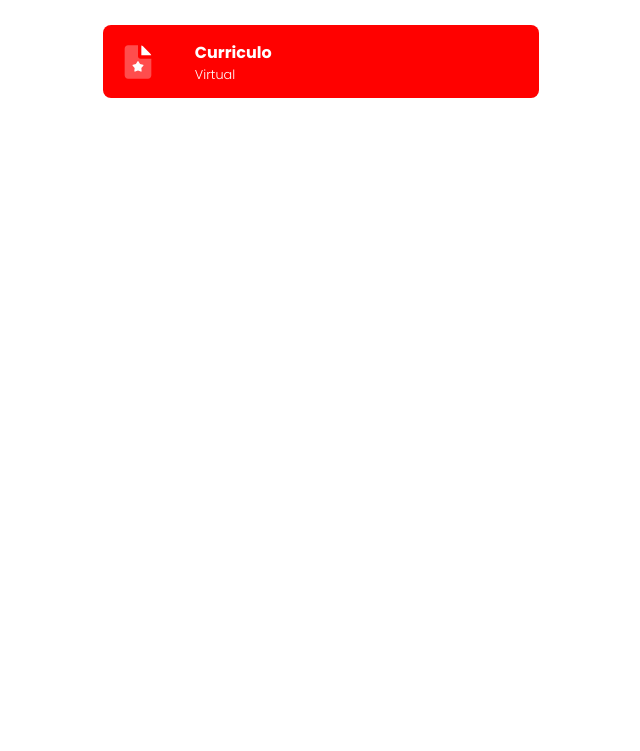
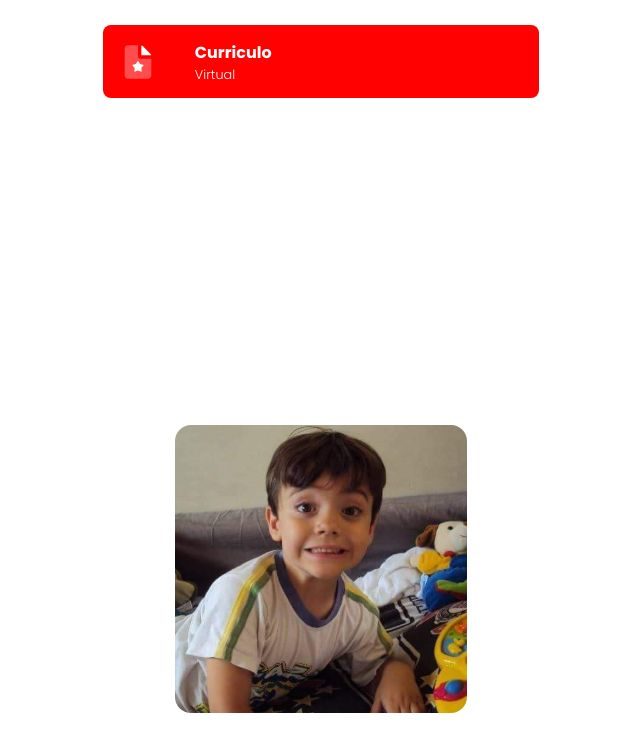
Before and after one commit to YannGabriel/portfolio, a React (Vite) app: page / in a window 1280 px wide. Shown: the part 627-1378 px from the top of the page, without its empty margins (319-959 px from the left). After the commit the page ends 1340 px from the top, so only its background shows below. Built offline with nearby package versions, Linux system fonts and the light colour scheme.

Commit message:
test firs image for about me section

```diff
--- /dev/null
+++ b/src/components/About/about.module.scss
@@ -0,0 +1,15 @@
+
+
+@use "../../sass/colors" as color;
+@use "../../sass/fonts" as fonts;
+
+
+.aboutContent{
+  padding-top: 90px;
+  .aboutImage{
+    display: flex;
+    justify-content: center;
+    margin: auto;
+
+  }
+}
--- /dev/null
+++ b/src/components/About/about.tsx
@@ -0,0 +1,15 @@
+
+import YannPhoto from "../../assets/images/YannGabrielPhoto.svg"
+import styles from "./about.module.scss"
+
+export const About = () =>{
+  return(
+    <section className={styles.aboutContent}>
+      <img
+      src={YannPhoto}
+      alt="Foto do Yann Gabriel mais novo"
+      className={styles.aboutImage}
+      />
+    </section>
+  )
+}
--- a/src/components/Intro/intro.module.scss
+++ b/src/components/Intro/intro.module.scss
@@ -6,7 +6,6 @@
   text-align: center;
   width: 85%;
   margin: auto;
-  height: 200vh;
   padding-top: 17.5%;
 
   .welcomeContent{
--- a/src/pages/Layout/layout.tsx
+++ b/src/pages/Layout/layout.tsx
@@ -1,10 +1,13 @@
 
 import { Intro } from "../../components/Intro/intro";
+import { About
 
+ } from "../../components/About/about";
 export const Layout = () =>{
   return(
     <>
     <Intro/>
+    <About/>
     </>
   )
 }
```
Also changed, not shown: src/assets/images/YannGabrielPhoto.svg (added).
